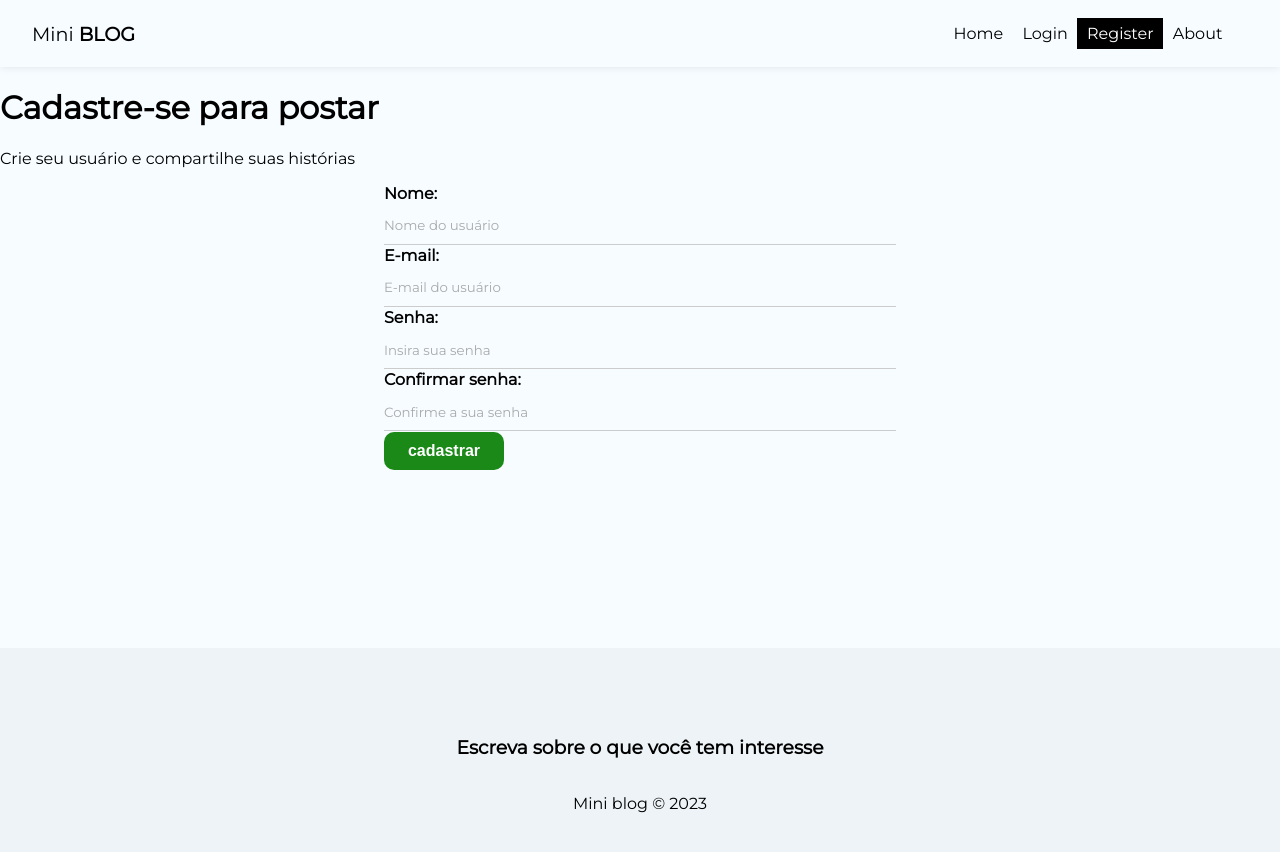
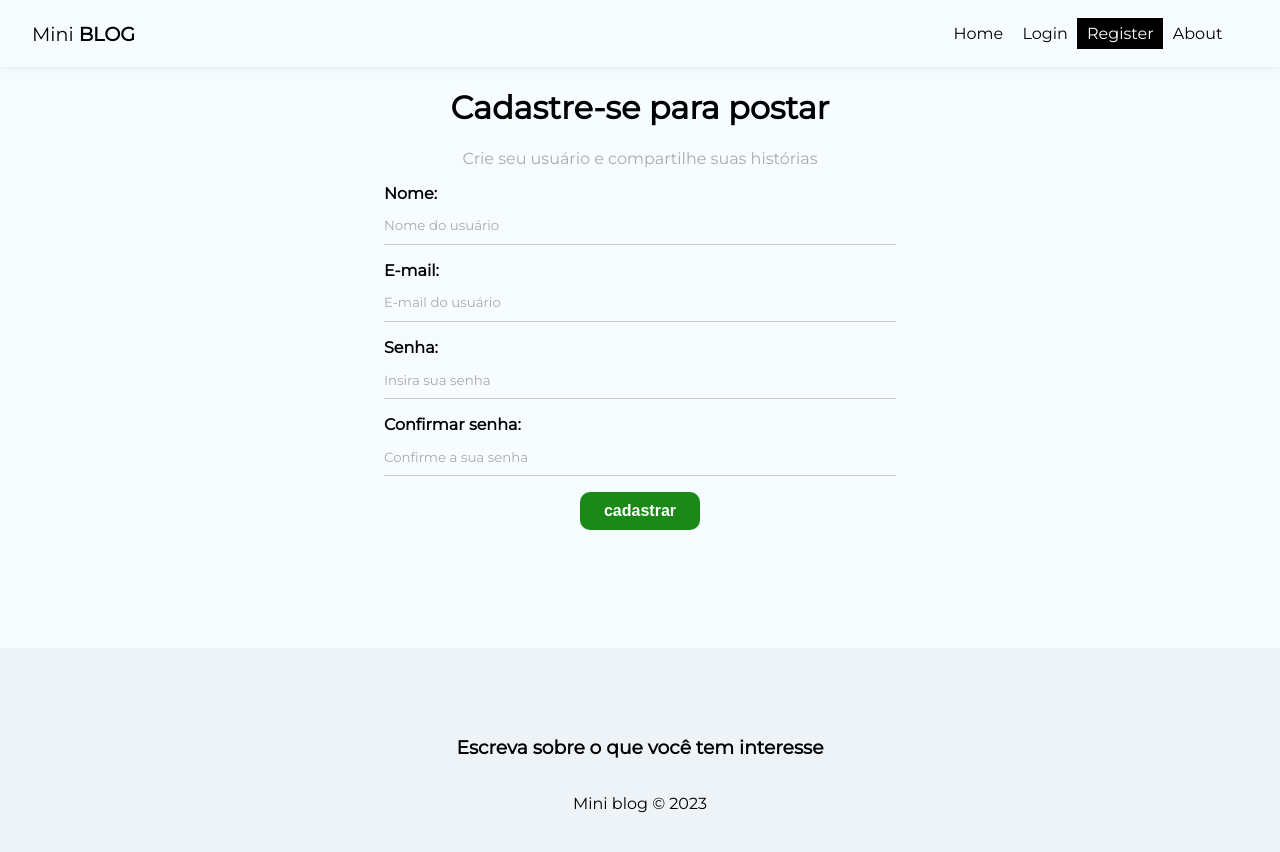
Before and after one commit to nicolaseeisuke/Mini-blog, a React (Create React App) app: page /Register in a window 1280 px wide. Shown: the top 852 px of the page. Built offline with nearby package versions, Linux system fonts and the light colour scheme.

Commit message:
states dos inputs

```diff
--- a/src/index.css
+++ b/src/index.css
@@ -43,7 +43,7 @@
 label{
   display: flex;
   flex-direction: column;
-  margin-bottom: 1px;
+  margin-bottom: 1em;
 }
 
 label span{
--- a/src/pages/Register/Register.js
+++ b/src/pages/Register/Register.js
@@ -3,17 +3,46 @@
 import {useState , useEffect} from 'react'
 
 const Register = () => {
+
+  const  [displayName, setDisplayname] = useState("")
+  const  [email, setEmail] = useState("")
+  const  [password, setPassword] = useState("")
+  const  [confirmPassword, setConfimrPassword] = useState("")
+  const  [error, setError] = useState("")
+
+  const handleSubmit = (e)=> {
+    e.preventDefault()
+
+    setError("")
+
+    const user = {
+      displayName,
+      email,
+      password,
+    }
+
+    if(password !== confirmPassword){
+      setError("As senhas precisam ser iguais")
+      return
+    }
+
+    console.log(user)
+
+  }
+
   return (
-    <div>
+    <div className={styles.register}>
         <h1>Cadastre-se para postar</h1>
         <p>Crie seu usuário e compartilhe suas histórias</p>
-        <form>
+        <form onSubmit={handleSubmit}>
           <label>
             <span>Nome: </span>
             <input type="text"
             name='displayName'
             required
             placeholder='Nome do usuário'
+            value={displayName}
+            onChange={(e) => setDisplayname(e.target.value)}
             />
           </label>
           <label>
@@ -22,6 +51,8 @@
             name='email'
             required
             placeholder='E-mail do usuário'
+            value={email}
+            onChange={(e) => setEmail(e.target.value)}
             />
           </label>
           <label>
@@ -30,6 +61,8 @@
             name='password'
             required
             placeholder='Insira sua senha'
+            value={password}
+            onChange={(e) => setPassword(e.target.value)}
             />
           </label>
           <label>
@@ -38,9 +71,12 @@
             name='COnfirnPassword'
             required
             placeholder='Confirme a sua senha'
+            value={confirmPassword}
+            onChange={(e) => setConfimrPassword(e.target.value)}
             />
           </label>
           <button className='btn'>cadastrar</button>
+          {error && <p className='error'>{error}</p>}
         </form>
     </div>
   )
```
